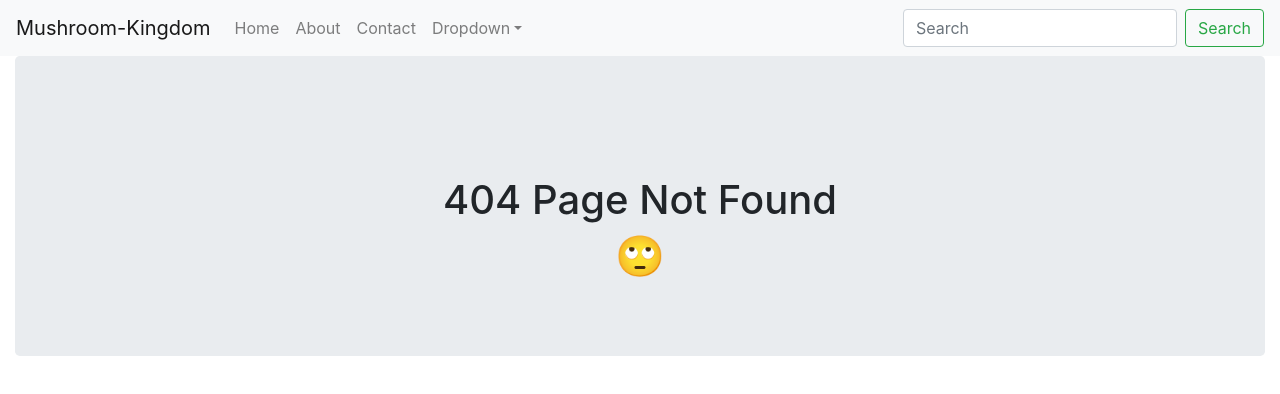
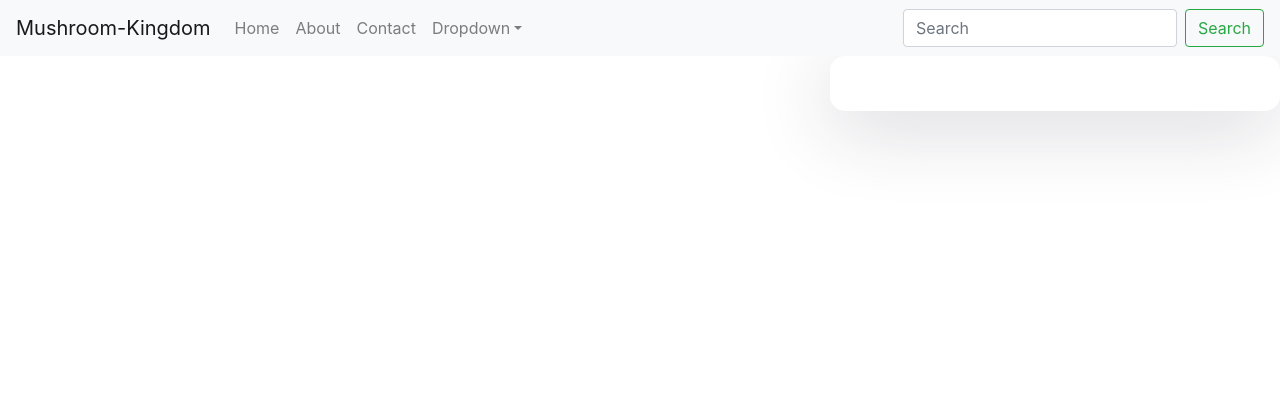
Before and after one commit to Mushroom-Kingdom/mushroom-kingdom, a React (Create React App) app in the folder client/: page /forgot-password in a window 1280 px wide. Before the commit this address had no page. Shown: the top 394 px of the page. Built offline with nearby package versions, Linux system fonts and the light colour scheme.

Commit message:
adding signup and forgot password page to routes

```diff
--- a/client/src/App.js
+++ b/client/src/App.js
@@ -8,6 +8,8 @@ import Contact from "./pages/contact";
 import Navb from "./components/Nav/index.js";
 import NoMatch from "./pages/NoMatch.js";
 import Login from "./pages/login";
+import Signup from "./pages/signup";
+import ForgotPW from './pages/forgotPW';
 
 class App extends Component {
   render() {
@@ -19,6 +21,8 @@ class App extends Component {
         <Route path ="/about" component={About}/>
         <Route path ="/contact" component={Contact}/>
         <Route path ="/login" component={Login}/>
+        <Route path ="/signup" component={Signup}/>
+        <Route path ="/forgot-password" component={ForgotPW}/>
         <Route component={NoMatch}/>
         </Switch>
       </Router>
--- /dev/null
+++ b/client/src/pages/forgotPW.js
@@ -0,0 +1,12 @@
+import React from 'react';
+import {Button, Form} from 'react-bootstrap';
+
+function ForgotPW(){
+    return(
+        <div className="forgot-password general-form">
+
+        </div>
+    )
+}
+
+export default ForgotPW;
```
